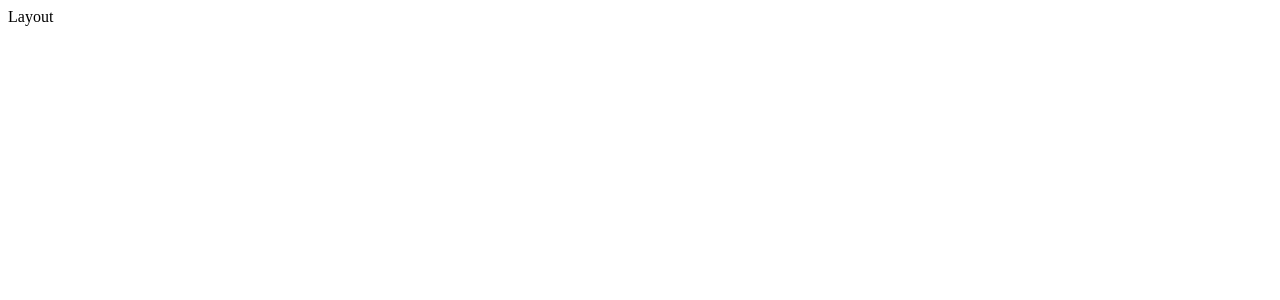
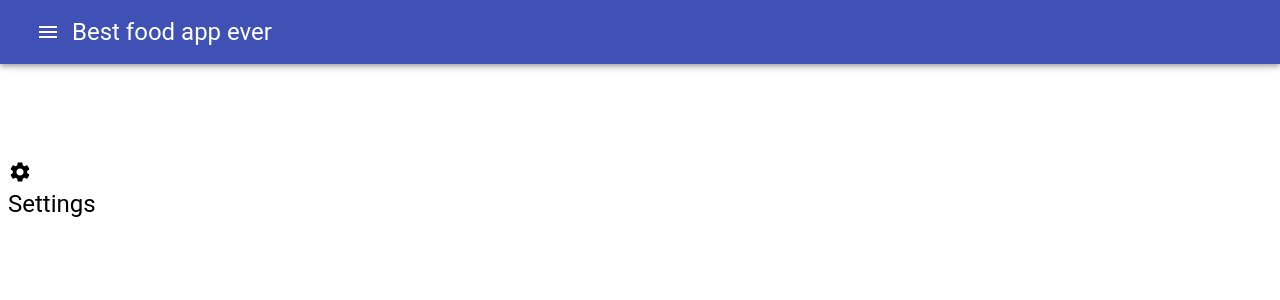
Before and after one commit to pamply/performance-workshop, a React app: page /settings in a window 1280 px wide. Shown: the top 300 px of the page. Built offline with nearby package versions, Linux system fonts and the light colour scheme; the HTML template or start-up script is replaced by a standard one.

Commit message:
Setting prettier up

```diff
--- a/package.json
+++ b/package.json
@@ -21,6 +21,7 @@
   },
   "homepage": "https://github.com/pamply/performance-workshop#readme",
   "dependencies": {
+    "@material-ui/core": "^4.11.0",
     "react": "^17.0.1",
     "react-dom": "^17.0.1",
     "react-router-dom": "^5.2.0"
@@ -30,14 +31,19 @@
     "@babel/preset-env": "^7.12.1",
     "@babel/preset-react": "^7.12.1",
     "@babel/preset-typescript": "^7.12.1",
+    "@material-ui/icons": "^4.9.1",
     "@typescript-eslint/eslint-plugin": "^4.6.0",
     "@typescript-eslint/parser": "^4.6.0",
     "babel-loader": "^8.1.0",
+    "css-loader": "^5.0.0",
     "eslint": "^7.12.1",
+    "eslint-config-prettier": "^6.15.0",
+    "eslint-plugin-prettier": "^3.1.4",
     "eslint-plugin-react": "^7.21.5",
     "eslint-plugin-react-hooks": "^4.2.0",
     "eslint-plugin-relay": "^1.8.1",
     "prettier": "^2.1.2",
+    "style-loader": "^2.0.0",
     "typescript": "^4.0.5",
     "webpack": "^4.29.0",
     "webpack-cli": "^3.2.1",
--- a/src/components/Layout.tsx
+++ /dev/null
@@ -1,9 +0,0 @@
-import React from 'react';
-
-export const Layout = () => {
-  return (
-    <div className="layout">
-      Layout
-    </div>
-  );
-};
--- /dev/null
+++ b/src/components/core/Drawer.tsx
@@ -0,0 +1,64 @@
+import {
+  Drawer,
+  List,
+  ListItem,
+  ListItemIcon,
+  ListItemText,
+} from '@material-ui/core';
+import {
+  ExitToApp as ExitToAppIcon,
+  Settings as SettingsIcon,
+} from '@material-ui/icons';
+import React from 'react';
+import { useHistory } from 'react-router-dom';
+
+interface MenuConfigItem {
+  label: string;
+  path: string;
+  Icon: any;
+}
+
+const menuConfigItems: MenuConfigItem[] = [
+  {
+    label: 'Settings',
+    path: '/settings',
+    Icon: SettingsIcon,
+  },
+  {
+    label: 'Logout',
+    path: '/logout',
+    Icon: ExitToAppIcon,
+  },
+];
+
+export const DrawerMenu = ({ open, setOpen }: any) => {
+  const history = useHistory();
+  return (
+    <Drawer
+      anchor="left"
+      open={open}
+      onClose={() => {
+        setOpen(false);
+      }}
+    >
+      <div className="drawer-container">
+        <List>
+          {menuConfigItems.map(({ label, path, Icon }) => (
+            <ListItem
+              button
+              key={path}
+              onClick={() => {
+                history.push('/settings');
+              }}
+            >
+              <ListItemIcon>
+                <Icon />
+              </ListItemIcon>
+              <ListItemText primary={label} />
+            </ListItem>
+          ))}
+        </List>
+      </div>
+    </Drawer>
+  );
+};
--- /dev/null
+++ b/src/components/core/Header.tsx
@@ -0,0 +1,41 @@
+import {
+  AppBar,
+  IconButton,
+  Toolbar,
+  Typography
+} from '@material-ui/core';
+import {
+  Menu as MenuIcon
+} from '@material-ui/icons';
+import React from 'react';
+import { DrawerMenu } from './Drawer';
+import './header.css';
+
+const LeftSideMenu = ({ open, setOpen }: any) => (
+  <div className="left-side-menu-container">
+    <IconButton
+      onClick={() => setOpen(!open)}
+      color="inherit"
+      aria-label="menu"
+    >
+      <MenuIcon />
+    </IconButton>
+    <Typography variant="h5">Best food app ever</Typography>
+  </div>
+);
+
+export const Header = () => {
+  const [open, setOpen] = React.useState(false);
+  return (
+    <div className="header">
+      <AppBar position="absolute">
+        <Toolbar>
+          <div className={'toolbar'}>
+            <LeftSideMenu open={open} setOpen={setOpen} />
+          </div>
+        </Toolbar>
+        <DrawerMenu open={open} setOpen={setOpen} />
+      </AppBar>
+    </div>
+  );
+};
--- /dev/null
+++ b/src/components/core/Layout.tsx
@@ -0,0 +1,12 @@
+import React from 'react';
+import { Header } from './Header';
+import './layout.css';
+
+export const Layout = (props) => {
+  return (
+    <div className="layout">
+      <Header />
+      {props.children}
+    </div>
+  );
+};
--- /dev/null
+++ b/src/components/core/header.css
@@ -0,0 +1,34 @@
+.drawer-container {
+    width: 20em;
+  }
+
+  .search-container {
+    align-items: center;
+    color: white;
+    display: flex;
+    background-color: rgba(255, 255, 255, 0.15);
+    border-radius: 4px;
+    padding: 5px;
+  }
+
+  .toolbar {
+    display: flex;
+    justify-content: space-between;
+    align-items: center;
+    width: 100%;
+  }
+
+  .left-side-menu-container,
+  .right-side-menu-container {
+    display: flex;
+    align-items: center;
+  }
+
+  .right-side-menu-container {
+    justify-content: space-around;
+    min-width: 20em;
+  }
+
+  .autocomplete-texfield {
+    min-width: 10em;
+  }
--- /dev/null
+++ b/src/components/core/layout.css
@@ -0,0 +1,3 @@
+.layout {
+    margin-top: 10em;
+}
--- /dev/null
+++ b/src/components/screens/Settings.tsx
@@ -0,0 +1,12 @@
+import { Typography } from '@material-ui/core';
+import { Settings as SettingsIcon } from '@material-ui/icons';
+
+import React from 'react';
+export function Settings() {
+  return (
+    <div>
+      <SettingsIcon />
+      <Typography variant="h5">Settings</Typography>
+    </div>
+  );
+}
--- a/src/index.tsx
+++ b/src/index.tsx
@@ -1,12 +1,17 @@
 import React from 'react';
 import ReactDOM from 'react-dom';
-import {BrowserRouter as Router} from 'react-router-dom';
-import {Layout} from './components/Layout';
+import { BrowserRouter as Router, Route, Switch } from 'react-router-dom';
+import { Layout } from './components/core/Layout';
+import { Settings } from './components/screens/Settings';
 
 function App() {
   return (
     <Router>
-      <Layout />
+      <Layout>
+        <Switch>
+          <Route path="/settings" component={Settings} />
+        </Switch>
+      </Layout>
     </Router>
   );
 }
--- a/webpack.config.js
+++ b/webpack.config.js
@@ -11,7 +11,11 @@ module.exports = {
                 test: /\.tsx?$/,
                 exclude: /node_modules/,
                 loader: 'babel-loader',
-            }
+            },
+            {
+                test: /.css$/,
+                use: ['style-loader', 'css-loader'],
+            },
         ]
     },
     resolve: {
@@ -26,6 +30,7 @@ module.exports = {
         host: "localhost",
         port: 9000,
         inline: false,
+        historyApiFallback: true,
         contentBase: [
             path.join(__dirname, 'assets'),
             path.join(__dirname, 'dist')
```
Also changed, not shown: .eslintrc.json, 2 other files (tests, documents, lock files or other folders).
